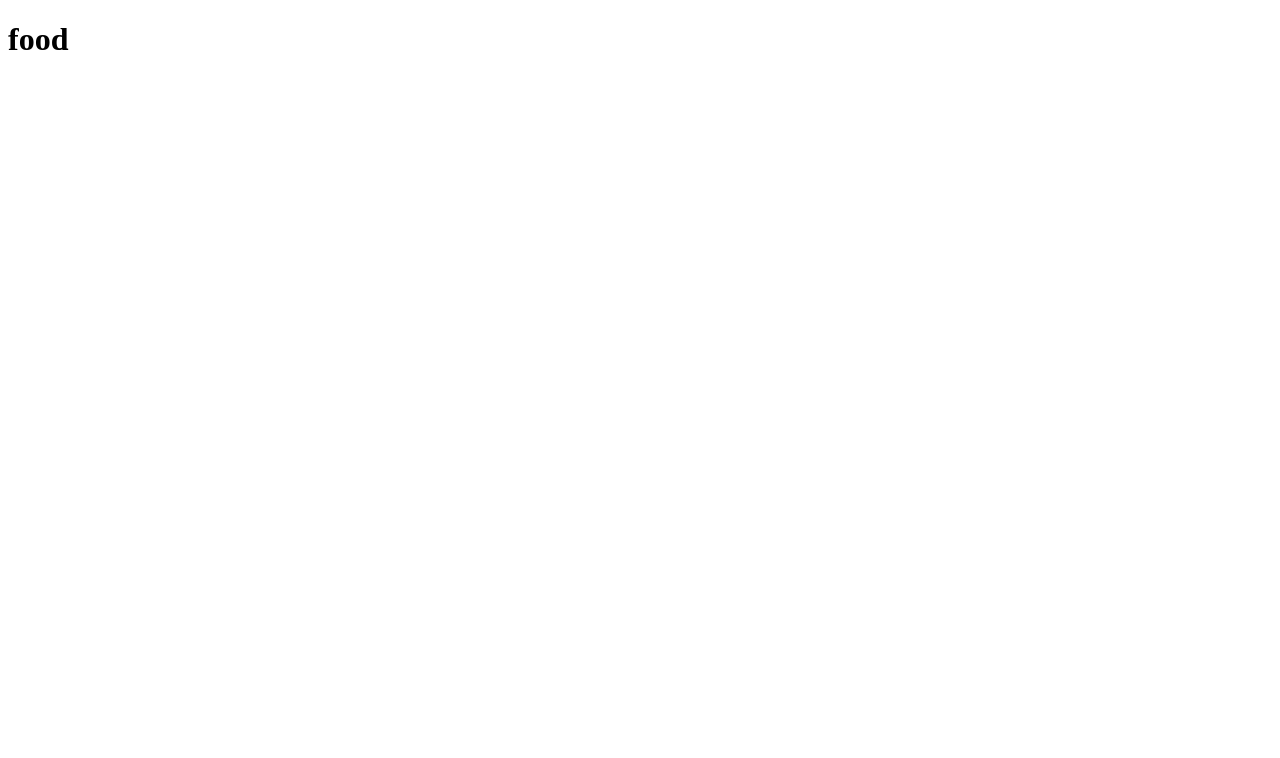
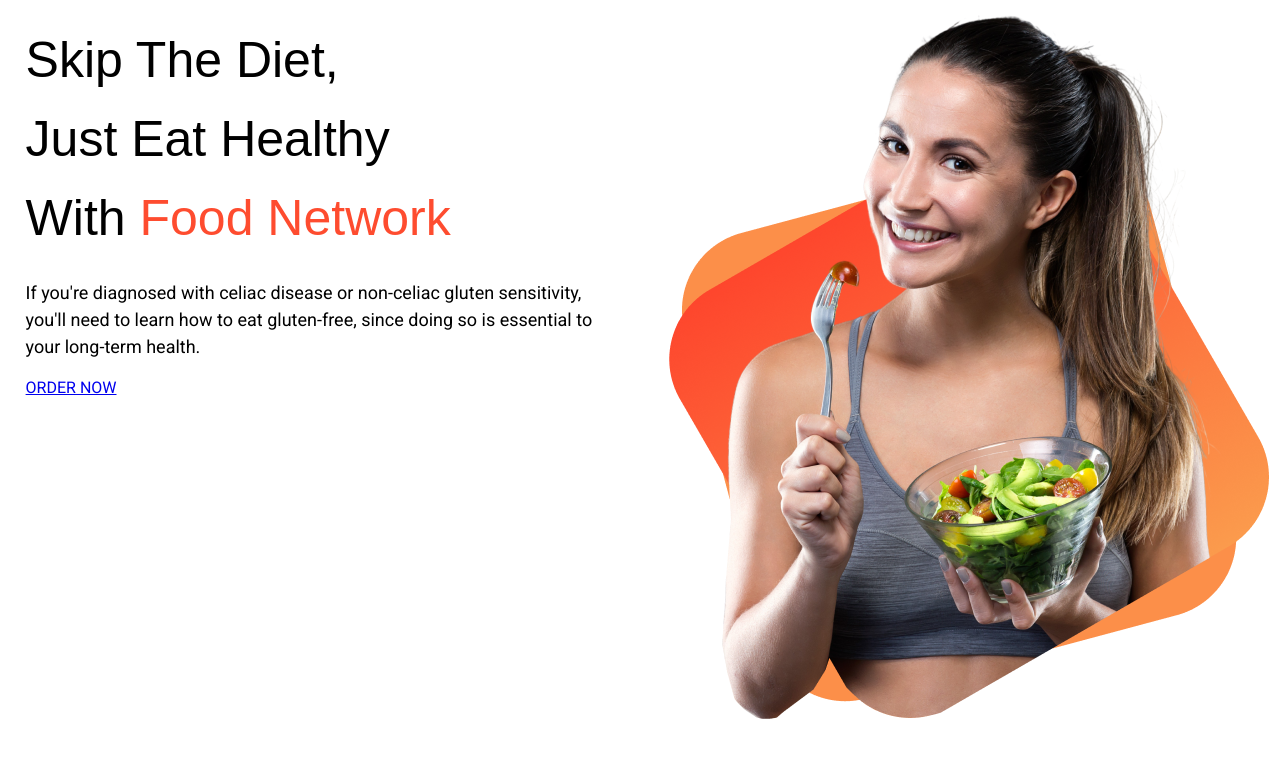
Before and after one commit to Dipanjan7777/food-nework, a plain HTML site: page index.html in a window 1280 px wide. Drawn offline with Linux system fonts and the light colour scheme; a web font is replaced by a local one.

Commit message:
1st commit

```diff
--- a/index.html
+++ b/index.html
@@ -5,9 +5,23 @@
     <meta http-equiv="X-UA-Compatible" content="IE=edge">
     <meta name="viewport" content="width=device-width, initial-scale=1.0">
     <title>Food Network</title>
+    <link rel="preconnect" href="https://fonts.googleapis.com">
+    <link rel="preconnect" href="https://fonts.gstatic.com" crossorigin>
+    <link href="https://fonts.googleapis.com/css2?family=Otomanopee+One&family=Roboto:wght@400;700;900&display=swap" rel="stylesheet">
     <link rel="stylesheet" href="style.css">
 </head>
 <body>
-    <h1>food</h1>
+    <section id="top-section-1" class="section-inner-flex">
+        <div class="half-width">
+            <h1>Skip The Diet,</h1>
+            <h1>Just Eat Healthy</h1>
+            <h1>With <span class="span-color">Food Network</span></h1>
+            <p>If you're diagnosed with celiac disease or non-celiac gluten sensitivity, you'll need to learn how to eat gluten-free, since doing so is essential to your long-term health.</p>
+            <a target="_blank" href="https://www.linkedin.com/in/dipanjan-biswas-ptk/">ORDER NOW</a>
+        </div>
+        <div class="half-width">
+            <img src="images/top-baner.png" alt="Programming-Hero">
+        </div>
+    </section>
 </body>
 </html>
--- a/style.css
+++ b/style.css
@@ -0,0 +1,29 @@
+/* font-family: 'Otomanopee One', sans-serif;
+font-family: 'Roboto', sans-serif; */
+
+body{
+    margin: 0;
+    font-family: 'Roboto', sans-serif;
+
+}
+p{
+    font-size: 18px;
+    line-height: 150%;
+
+}
+h1{
+    font-size: 50px;
+    font-weight: 400;
+    font-family: 'Otomanopee One', sans-serif;
+    line-height: 75%;
+}
+.span-color{
+    color: #FE4C2F;
+}
+.section-inner-flex{
+    display: flex;
+}
+.half-width{
+    width: 50%;
+    padding-left: 2%;
+}
```
Also changed, not shown: images/top-baner.png (added).
